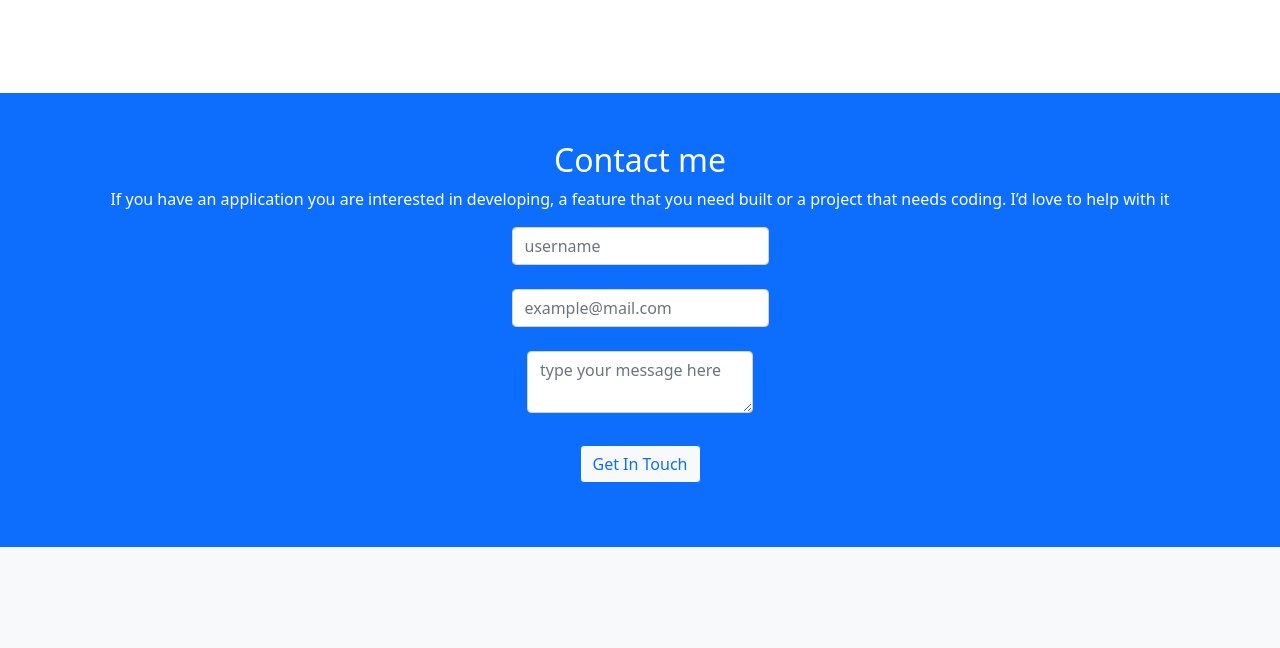
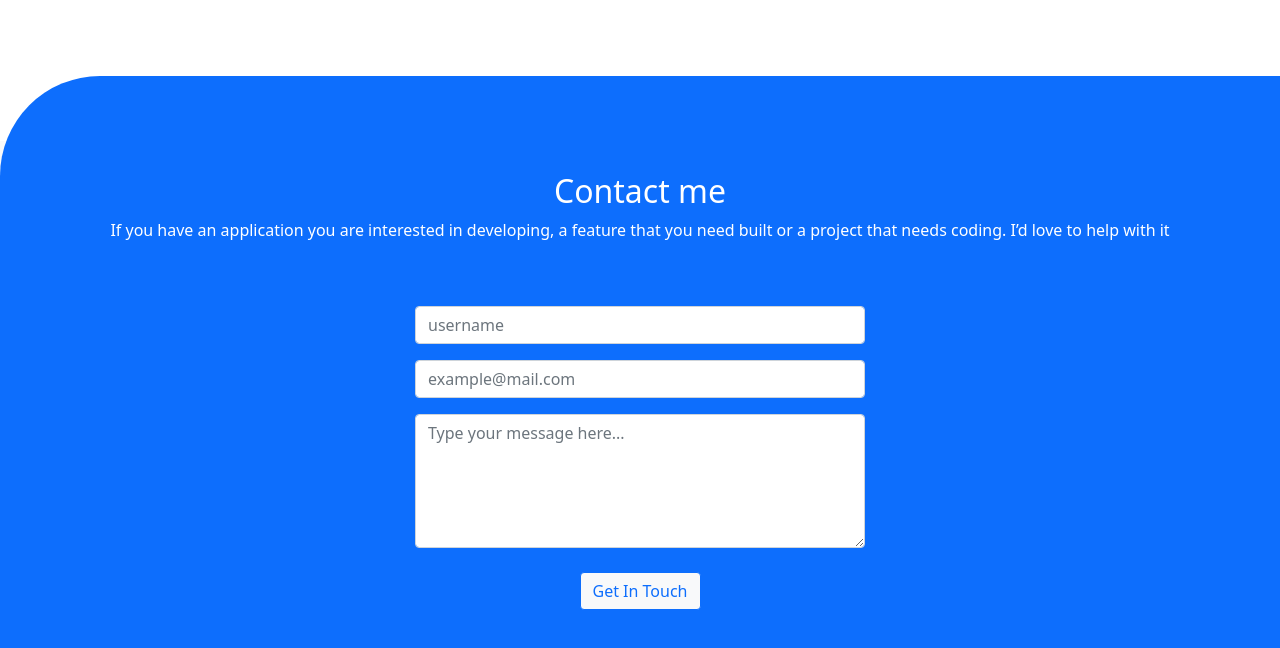
Before and after one commit to Felix45/bootstrap-portfolio, a website: page index.html in a window 1280 px wide. Shown: the part 3369-4017 px from the top of the page. Before the commit the page ends 3916 px from the top, so only its background shows below. Drawn offline with nearby package versions, Linux system fonts and the light colour scheme.

Commit message:
Fix contact section alignment

```diff
--- a/assets/css/style.css
+++ b/assets/css/style.css
@@ -29,11 +29,23 @@ ul {
   background: url('../images/carret.svg') no-repeat 98% 10px;
 }
 
+.contact {
+  margin-top: -65px;
+}
+
+.contact form {
+  max-width: 450px;
+}
+
 .projects .project,
 .about-me {
   width: 80%;
 }
 
 .border-top-right-radius {
-    border-top-right-radius: 100px;
+  border-top-right-radius: 100px;
 }
+
+.border-top-left-radius {
+  border-top-left-radius: 100px;
+}
--- a/index.html
+++ b/index.html
@@ -172,7 +172,7 @@
     <!-- Start about me section -->
     <section class="container-fluid pt-5 pb-5 about border-top-right-radius">
         <div class="row pt-5 about-me mx-auto">
-          <div class="col-sm-5">
+          <div class="col-sm-5 pb-5">
             <h2 class="mb-3">About <br/> Myself</h2>
             <p class="mb-5">
                 Hello I’m a software developer! I can help you build a product , feature or website Look through some of my work and experience! If you like what you see and have a project you need coded, don’t hestiate to contact me.
@@ -191,7 +191,7 @@
                 <button class="btn btn-outline-primary mt-4">Get my resume</button>
             </div>
           </div>
-          <div class="col-sm-7">
+          <div class="col-sm-7 pb-5">
             <ul class="list-group">
                 <li class="list-group-item open-menu">Languages
                    <ul class="d-flex mt-4 mb-4">
@@ -210,26 +210,26 @@
     <!-- End about me section -->
 
     <!-- contact section -->
-    <section class="container-fluid p-5 bg-primary text-white text-center">
+    <section class="container-fluid p-5 bg-primary text-white text-center contact border-top-left-radius">
         <div class="row">
-            <div class="d-flex-column justify-content-center">
+            <div class="d-flex-column pt-5 justify-content-center">
                 <h2>Contact me</h2>
                 <p>If you have an application you are interested in developing, a feature that you need built or a project that needs coding. I’d love to help with it </p>
-               <form method="post" action="https://formspree.io/f/mvolvape">
+               <form method="post" action="https://formspree.io/f/mvolvape" class="mx-auto pt-5 pb-5">
                 <div class="mb-3">
-                    <label for="username" class="form-label">
+                    <label for="username" class="d-flex form-label">
                         <input type="text" class="form-control" id="username" placeholder="username" required>
                     </label>
                   </div>
                   <div class="mb-3">
-                    <label for="email" class="form-label">
+                    <label for="email" class="d-flex form-label">
                         <input type="text" class="form-control" id="email" placeholder="example@mail.com" required>
                     </label>
 
                   </div>
                   <div class="mb-3">
-                    <label for="message" class="form-label">
-                        <textarea class="form-control" id="message" placeholder="type your message here" required></textarea>
+                    <label for="message" class="d-flex form-label">
+                        <textarea class="form-control" rows="5" id="message" placeholder="Type your message here..." required></textarea>
                     </label>
                   </div>
                   <div class="mb-3">
```
